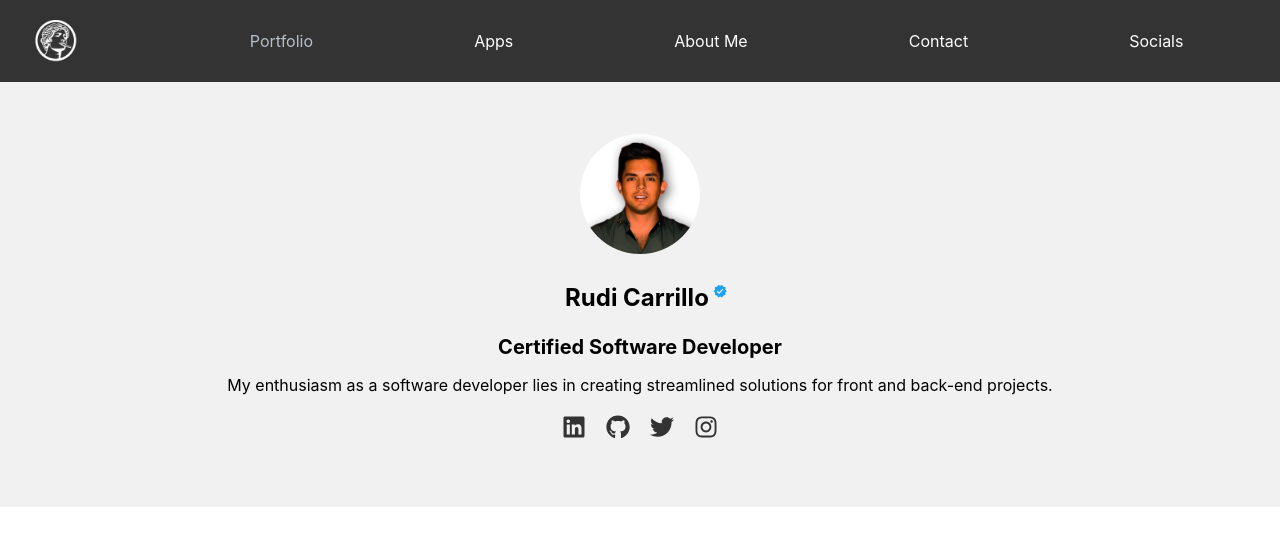
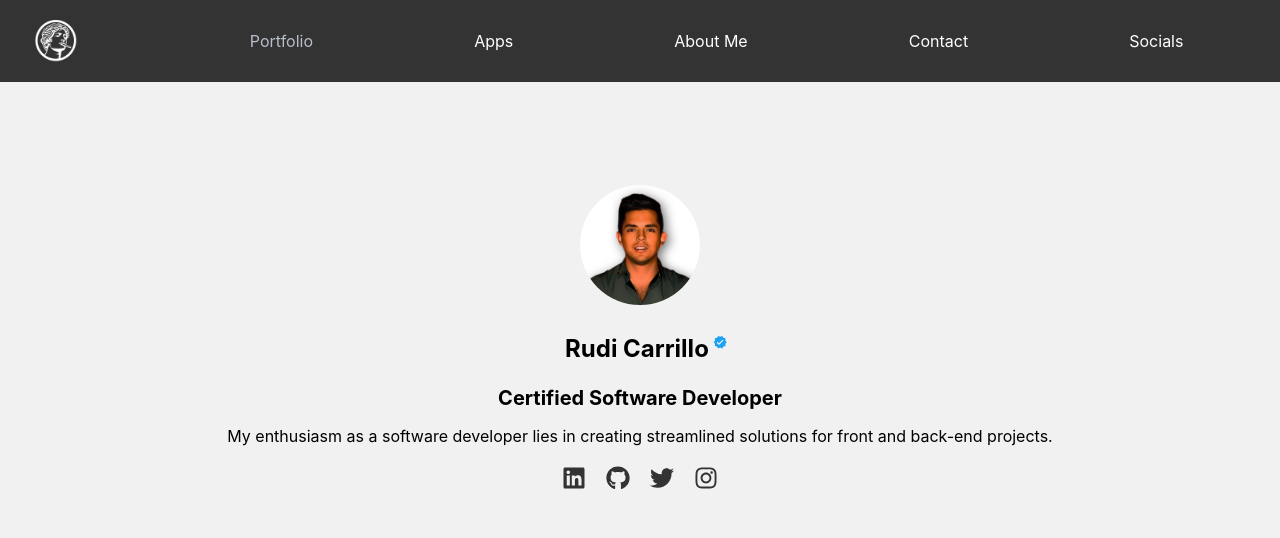
Before and after one commit to rudicarrilloypr/rc-portafolio, a React (Create React App) app: page / in a window 1280 px wide. Shown: the top 538 px of the page. Built offline with nearby package versions, Linux system fonts and the light colour scheme.

Commit message:
Fix portfolio paddings

```diff
--- a/src/components/Apps/Apps.jsx
+++ b/src/components/Apps/Apps.jsx
@@ -43,7 +43,7 @@ const projects = [
     url: "https://github.com/rudicarrilloypr/math-magicians",
     demo: "https://magos-matematicos.netlify.app/",
     description: "Website for all fans of mathematics. It is a Single Page App (SPA) that allows users to: Make simple calculations and get motivational quotes.",
-    builtWith: ["React", "JavaScript", "Webpack", "HTML", "CSS", "Node.js"],
+    builtWith: ["React", "JavaScript", "Webpack", "HTML", "CSS", "Node.js", "Ninjas API"],
     className: "mathMagicians"
   },
   {
--- a/src/components/Portfolio/portfolio.module.css
+++ b/src/components/Portfolio/portfolio.module.css
@@ -1,6 +1,6 @@
 /* portfolio.module.css */
 .portfolio {
-    padding: 4rem 1rem;
+    padding: 7.2rem 1rem;
     background-color: #f1f1f1;
     text-align: center;
     margin-top: 70px;
@@ -59,6 +59,7 @@
 
     .portfolio {
       margin-top: 60px; /* Ajusta para móviles si es necesario */
+      padding: 4rem 1rem;
     }
     .portfolio h1 {
       margin-left: 12px;
```
